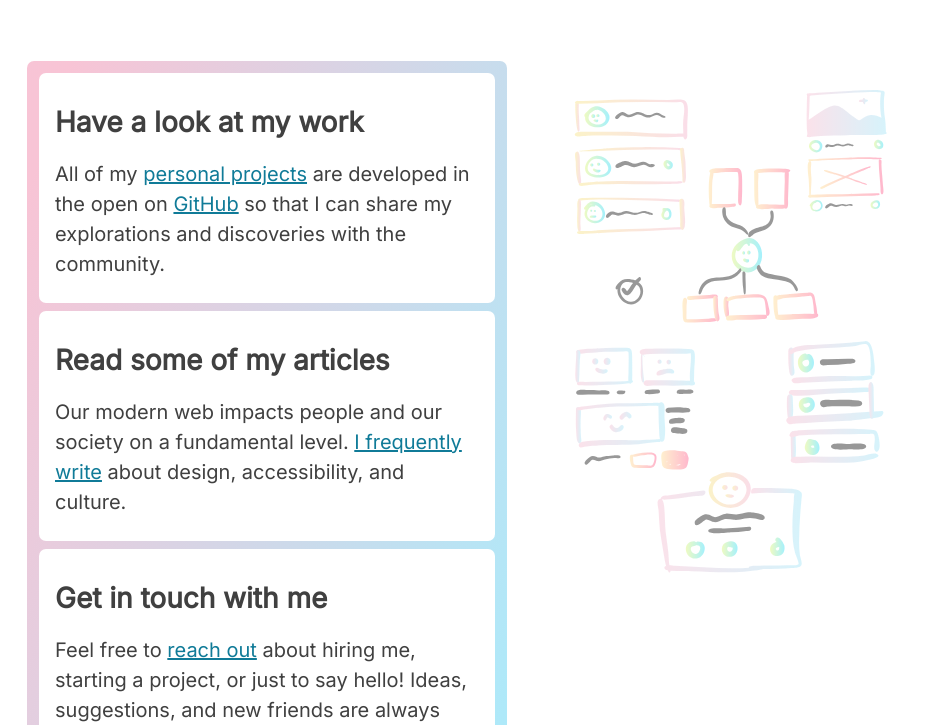
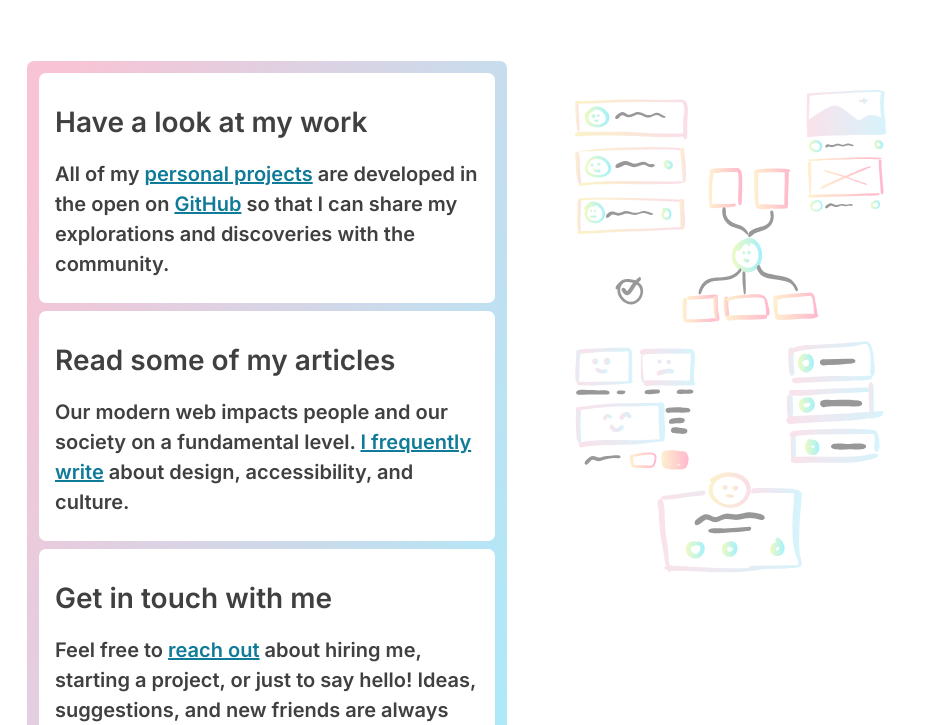
Before and after one commit to rileyskains/skains.dev, a Gatsby site: page / in a window 1280 px wide. Shown: the part 898-1623 px from the top of the page, without its empty margins (165-1103 px from the left). Built offline with nearby package versions, Linux system fonts and the light colour scheme; Gatsby itself is replaced by a stand-in of ours.

Commit message:
Inter font-weight 600 addition

```diff
--- a/src/styles/main.scss
+++ b/src/styles/main.scss
@@ -1,4 +1,4 @@
-@import url('https://fonts.googleapis.com/css2?family=Inter&family=Vollkorn:wght@600&display=swap');
+@import url('https://fonts.googleapis.com/css2?family=Inter:wght@600&family=Vollkorn:wght@600&display=swap');
 
 $index-gradient: linear-gradient(108.73492398522592deg, hsl(49, 89%, 78%) 6.140625%,hsl(336, 76%, 85%) 95.51562499999999%);
 $work-gradient: linear-gradient(108.73492398522592deg, hsl(340, 78%, 87%) 6.140625%,hsl(193, 86%, 83%) 95.51562499999999%);
```
